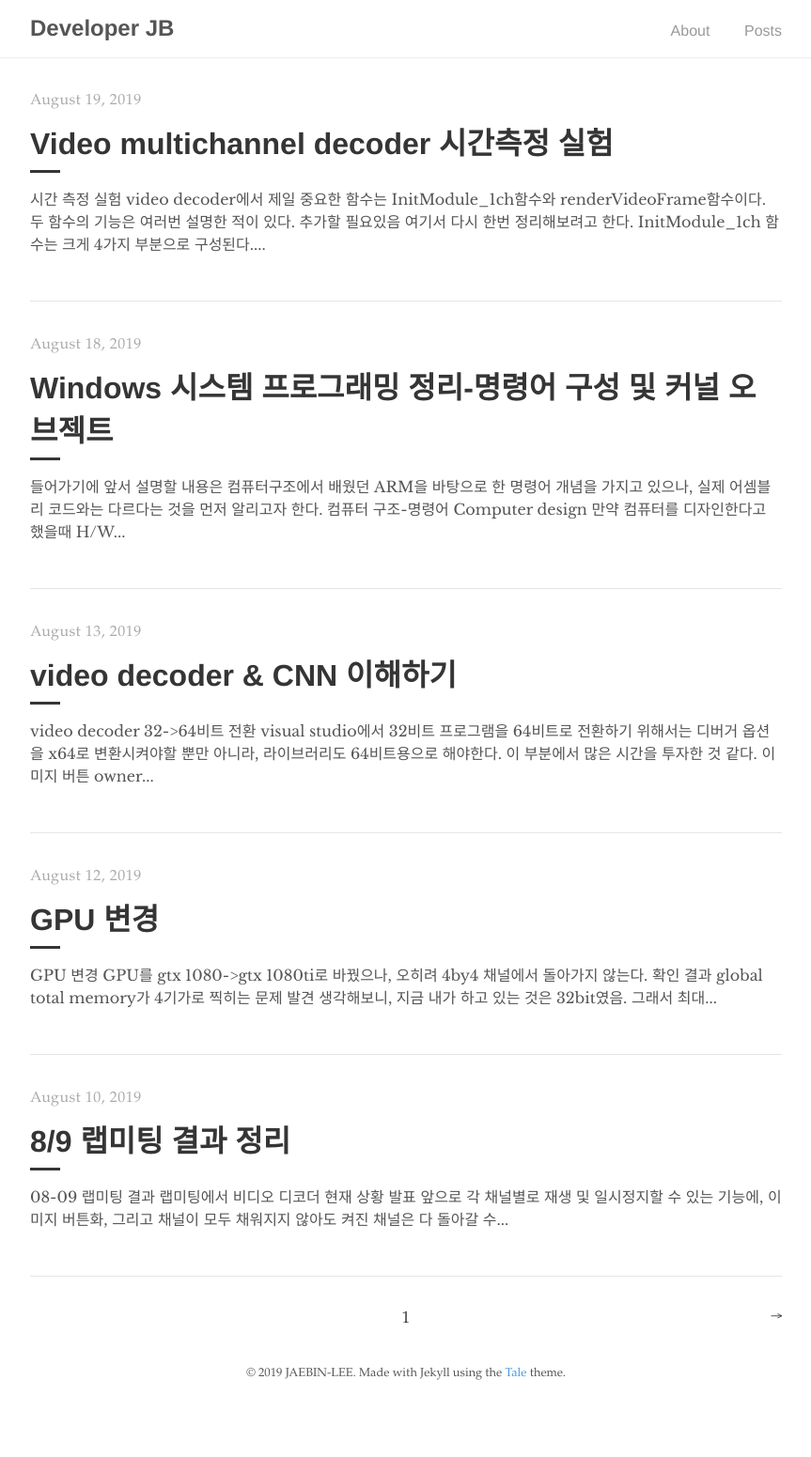
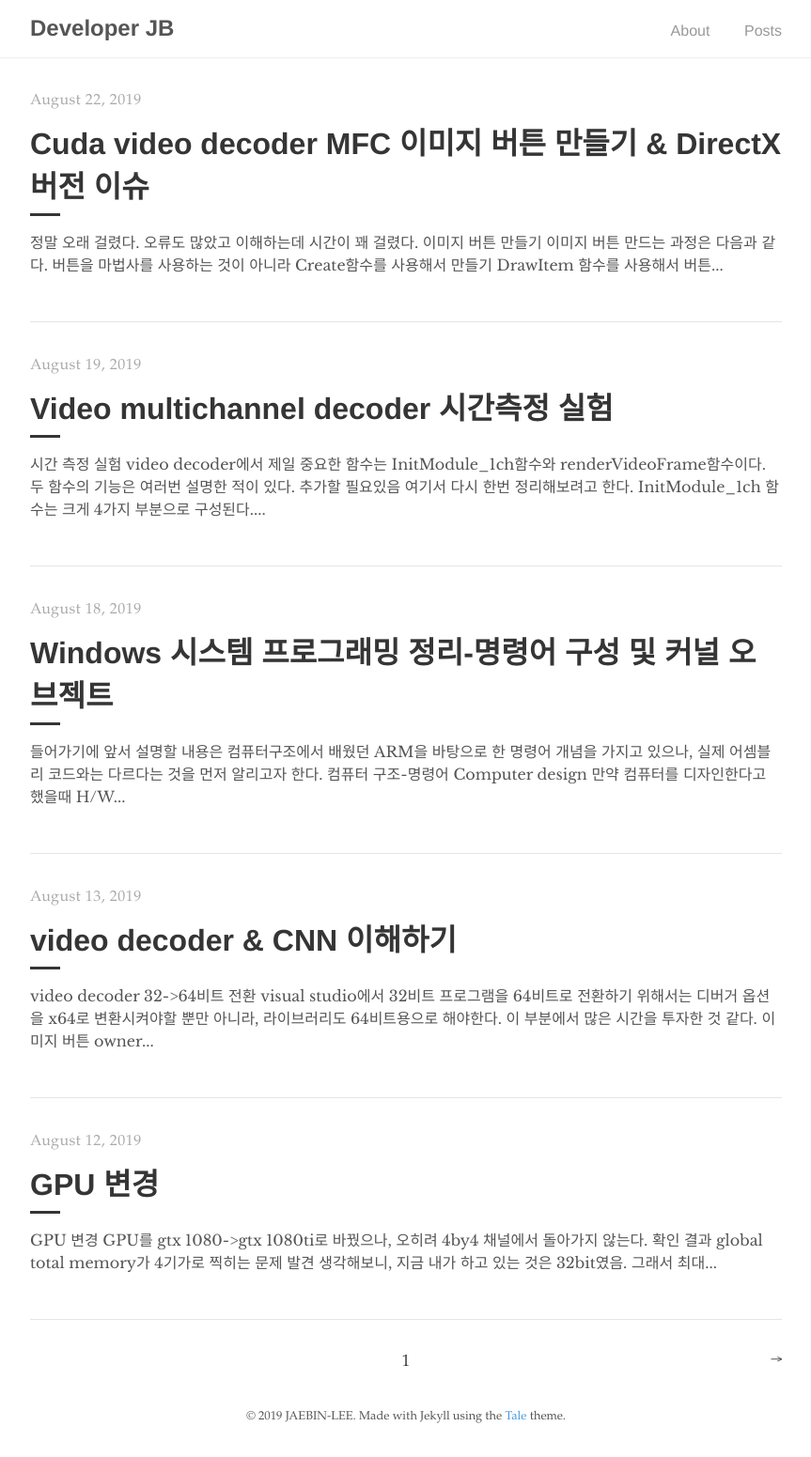
Before and after one commit to Withbini/MFCstudy, a Jekyll site: the page built from index.html, in a window 1280 px wide. Shown: the whole page at 94% size, without its empty margins (208-1071 px from the left). Built offline with Jekyll 4.4.1, drawn with Linux system fonts in a browser that asks for light colours; the list of posts is cut into pages by our own code; before the commit the page ends 1505 px from its top, so only the background shows below that; some of the changed lines change nothing that is shown.

Commit message:
Update and rename 2019-08-22.md to 2019-08-22-post.md

```diff
--- a/_posts/2019-08-22.md
+++ b/_posts/2019-08-22-post.md
@@ -131,3 +131,27 @@
 
 초이스가 있을 경우 if-else문 말고 다른 방법이 있을 것도 같은데, 아직 절차지향적 사고에서 벗어나지 못하고 있다.
 고민을 해봐야할 사안이다.
+
+
+DirectX 버전 이슈
+===
+현재 DX9버전으로 사용하고 있는데, 프레임이 안 나오는 원인으로 Directx 버전이라고 예상했다.
+그래서 DX 버전 업데이트를 하려고 했다.
+
+그런데, nvidia에서 현재 cuda와 directx를 같이 사용하는 코드에 사용된 함수를 DX10까지만 제공하고 있다.
+실질적으로 directx11이 되면 프레임 향상이 있다고 말하고 있는데[^1] directx11과 관련된 함수를 제대로 지원하지 않고 있다.
+
+그래서 directx10으로 가려고 했으나, dx10부터 함수가 완전히 바뀌었다.
+또한 dx10으로 간다고 해도 프레임 향상이 있을지는 의문점이 남는게, dx10은 MS에서 vista를 내놓을 때 내놓은거라
+vista가 폭망하면서 MS에서도 손을 놓아버린 것 같다는 평이 많았다.
+
+
+다만, windows10으로 가면 프레임향상이 있을 수도 있다는 말이 있어서 그것을 시도해보고자 한다.[^2]
+(실제로 windows7 서비스가 종료될 위기에 처해있기도 하고...)
+
+
+
+
+
+[^1]:http://bbs.ruliweb.com/hobby/board/320032/read/122367
+[^2]:https://quasarzone.co.kr/bbs/board.php?bo_table=qf_pcgame&wr_id=44016
```
